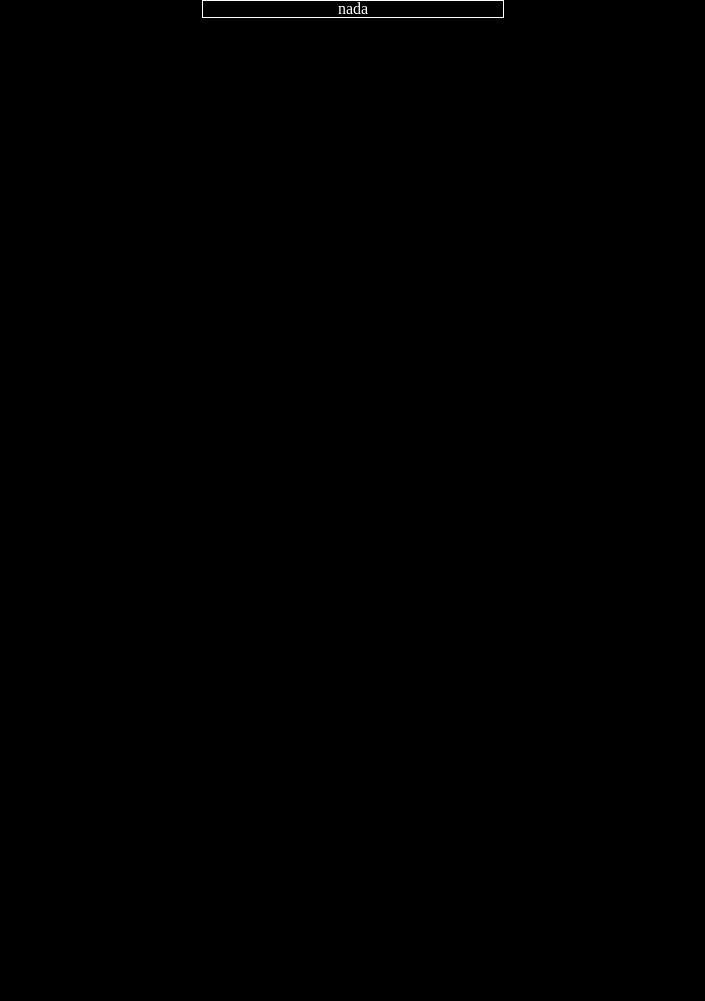
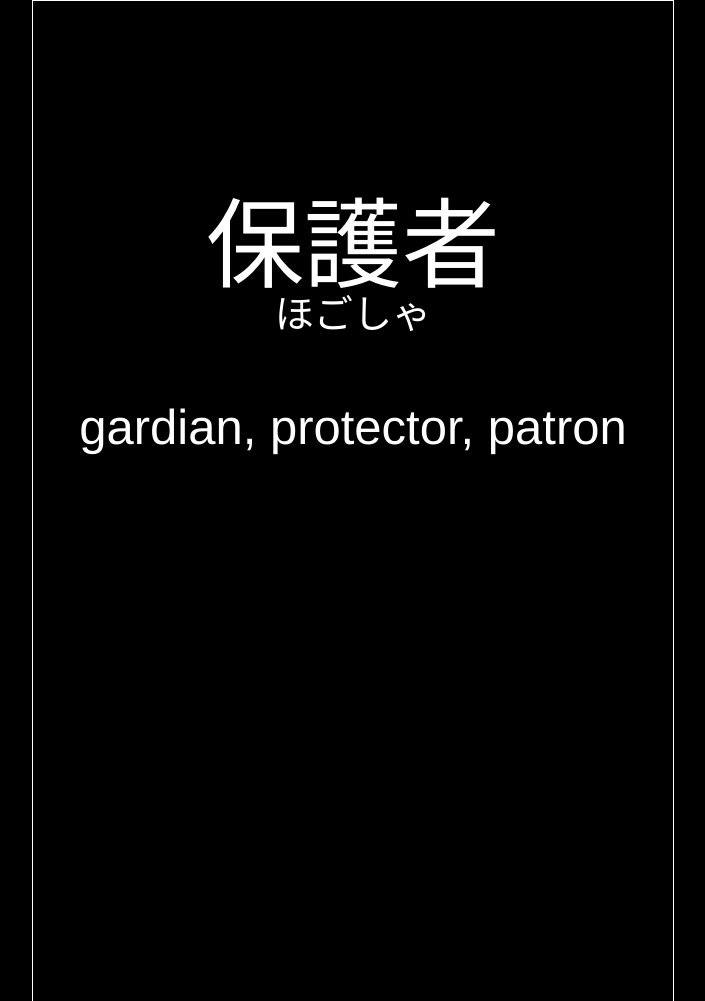
Before and after one commit to jmettraux/vocalist, a plain HTML site: page www/index.html in a window 1280 px wide. Shown: the whole page, without its empty margins (287-992 px from the left). Before the commit the page ends 800 px from the top, so only its background shows below. Drawn offline with Linux system fonts and the light colour scheme.

Commit message:
click kanji to go to next card

```diff
--- a/www/code.js
+++ b/www/code.js
@@ -3,8 +3,33 @@ var Vl = (function() {
 
   var self = this;
 
+  this.goToNext = function(event) {
+    console.log(event);
+    var index =
+      parseInt(
+        document.getElementById('card').getAttribute('data-vl-index'),
+        10);
+    Vl.displayEntry(index + 1);
+  };
+
+  this.displayEntry = function(index) {
+
+    var entry = document.querySelectorAll('#list > .entry')[index];
+    if ( ! entry) { Vl.displayEntry(0); return; }
+
+    var card = document.getElementById('card');
+    card.innerHTML = '';
+    card.appendChild(entry.cloneNode(true));
+    card.setAttribute('data-vl-index', index);
+
+    document.querySelector('#card .j').addEventListener('click', Vl.goToNext);
+  };
+
   this.ready = function() {
-    console.log("ready.");
+
+    var index = 0;
+
+    Vl.displayEntry(index);
   };
 
   //
--- a/www/index.html
+++ b/www/index.html
@@ -6,8 +6,8 @@
   <link rel="stylesheet" type="text/css" href="style.css" />
 </head>
 <body>
-  <div id="content">
-    nada
+  <div id="card">
+    <div class="j">vocalist</div>
   </div>
   <div id=list>
     <div class="entry">
--- a/www/style.css
+++ b/www/style.css
@@ -17,12 +17,28 @@ table { border-collapse: collapse; border-spacing: 0; }
 body {
   background-color: black;
   color: white;
+  font-family: "HelveticaNeue-Light", "Helvetica Neue Light", "Helvetica Neue", Helvetica, Arial, "Lucida Grande", sans-serif;
+  font-size: 49px;
 }
-#content {
-  width: 300px;
+
+#card {
+  width: 640px;
+  height: 1000px;
   margin: 0 auto;
+  text-align: center;
   border: 1px solid white;
-  text-align: center;
+  /*
+  */
+}
+#card .j {
+  margin-top: 2em;
+  font-size: 200%;
+}
+#card .r {
+  font-size: 80%;
+}
+#card .e {
+  margin-top: 1.4em;
 }
 
 #list {
```
